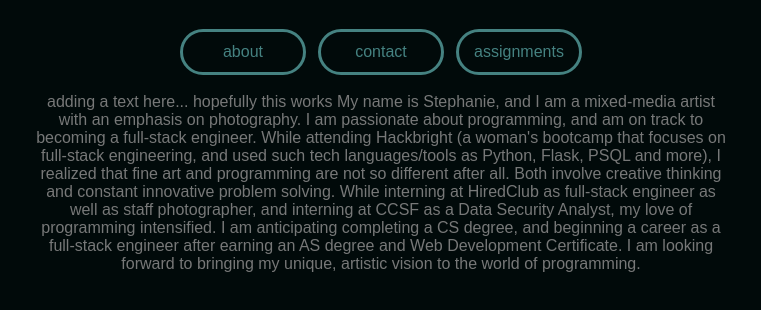
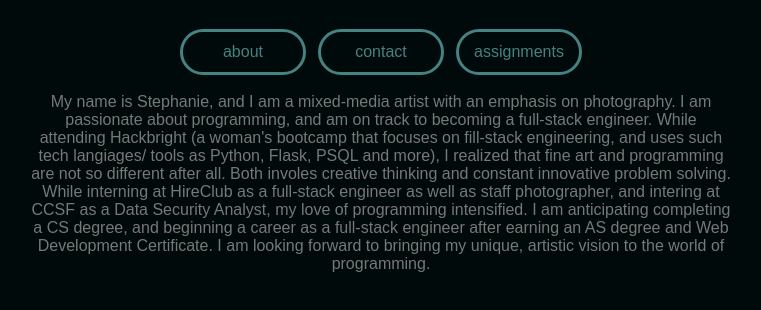
Before and after one commit to thinthread/cnit_132a_homework, a plain HTML site: page index.html in a window 1280 px wide. Shown: the part 126-436 px from the top of the page, without its empty margins (259-1020 px from the left). Drawn offline with Linux system fonts and the light colour scheme.

Commit message:
re-pushing index page, note copy past from email does not read as text in a <p>

```diff
--- a/index.html
+++ b/index.html
@@ -31,14 +31,15 @@
 	</nav>
 	<main>
 		<p>
-
-
-			adding a text here... hopefully this works
-
-
-
-			My name is Stephanie, and I am a mixed-media artist with an emphasis on photography.  I am passionate about programming, and am on track to becoming a full-stack engineer.  While attending Hackbright (a woman's bootcamp that focuses on full-stack engineering, and used such tech languages/tools as Python, Flask, PSQL and more), I realized that fine art and programming are not so different after all.  Both involve creative thinking and constant innovative problem solving.  While interning at HiredClub as full-stack engineer as well as staff photographer, and interning at CCSF as a Data Security Analyst, my love of programming intensified.  I am anticipating completing a CS degree, and beginning a career as a full-stack engineer after earning an AS degree and Web Development Certificate.  I am looking forward to bringing my unique, artistic vision to the world of programming.
-
+			My name is Stephanie, and I am a mixed-media artist with an emphasis on photography.
+			I am passionate about programming, and am on track to becoming a full-stack engineer.  While attending
+			Hackbright (a woman's bootcamp that focuses on fill-stack engineering, and uses such tech langiages/
+			tools as Python, Flask, PSQL and more), I realized that fine art and programming are not so different
+			after all.  Both involes creative thinking and constant innovative problem solving.  While interning at
+			HireClub as a full-stack engineer as well as staff photographer, and intering at CCSF as a Data Security
+			Analyst, my love of programming intensified.  I am anticipating completing a CS degree, and beginning a
+			career as a full-stack engineer after earning an AS degree and Web Development Certificate.  I am
+			looking forward to bringing my unique, artistic vision to the world of programming.
 		</p>
 	</main>
 </body>
```
